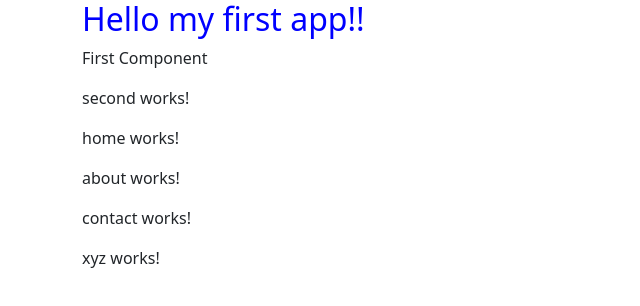
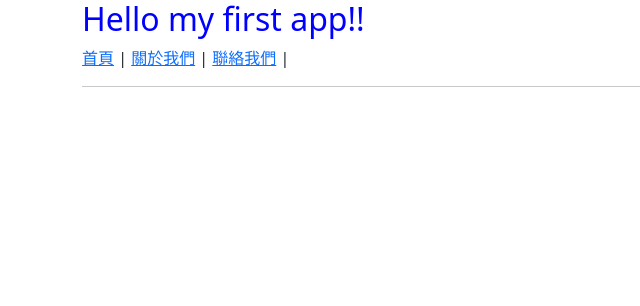
Before and after one commit to HsiaoHungWang/AngularDemo, an Angular app in the folder my-app/: page / in a window 1280 px wide. Shown: the top 306 px of the page, without its empty margins (0-640 px from the left). Built offline with nearby package versions, Linux system fonts and the light colour scheme.

Commit message:
routing 設定

```diff
--- a/my-app/src/app/app-routing.module.ts
+++ b/my-app/src/app/app-routing.module.ts
@@ -1,7 +1,15 @@
 import { NgModule } from '@angular/core';
 import { RouterModule, Routes } from '@angular/router';
+import { HomeComponent } from './home/home.component';
+import { AboutComponent } from './about/about.component';
+import { ContactComponent } from './contact/contact.component';
 
-const routes: Routes = [];
+//URL > Component
+const routes: Routes = [
+  {path:'home',component:HomeComponent},  //http://localhost/home => HomeComponent
+  {path:'about', component:AboutComponent},
+  {path:'contact',component:ContactComponent}
+];
 
 @NgModule({
   imports: [RouterModule.forRoot(routes)],
--- a/my-app/src/app/app.component.css
+++ b/my-app/src/app/app.component.css
@@ -1,3 +1,7 @@
 h2 {
     color:blue;
 }
+
+.active{
+    background-color: yellow;
+}
--- a/my-app/src/app/app.component.html
+++ b/my-app/src/app/app.component.html
@@ -1,9 +1,9 @@
 <div class="container">
   <h2>Hello {{title}}!!</h2>
-  <first></first>
-  <app-second></app-second>
-  <app-home></app-home>
-  <app-about></app-about>
-  <app-contact></app-contact>
-  <abc></abc>
+  <a routerLink="/home" routerLinkActive="active">首頁</a> |
+  <a routerLink="/about" routerLinkActive="active">關於我們</a> |
+  <a routerLink="/contact" routerLinkActive="active">聯絡我們</a> |
+  <hr />
+  <router-outlet></router-outlet>
+
 </div>
```
